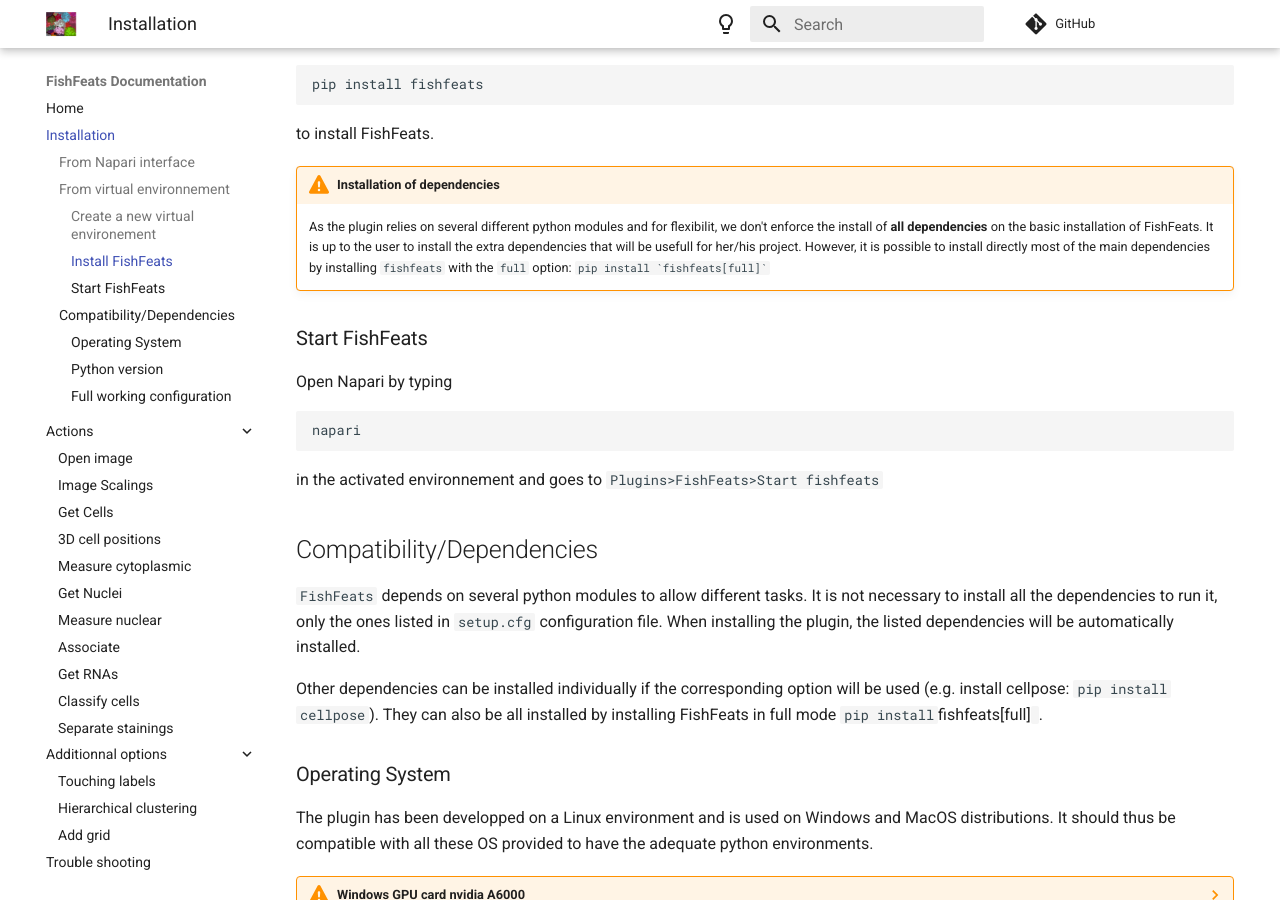
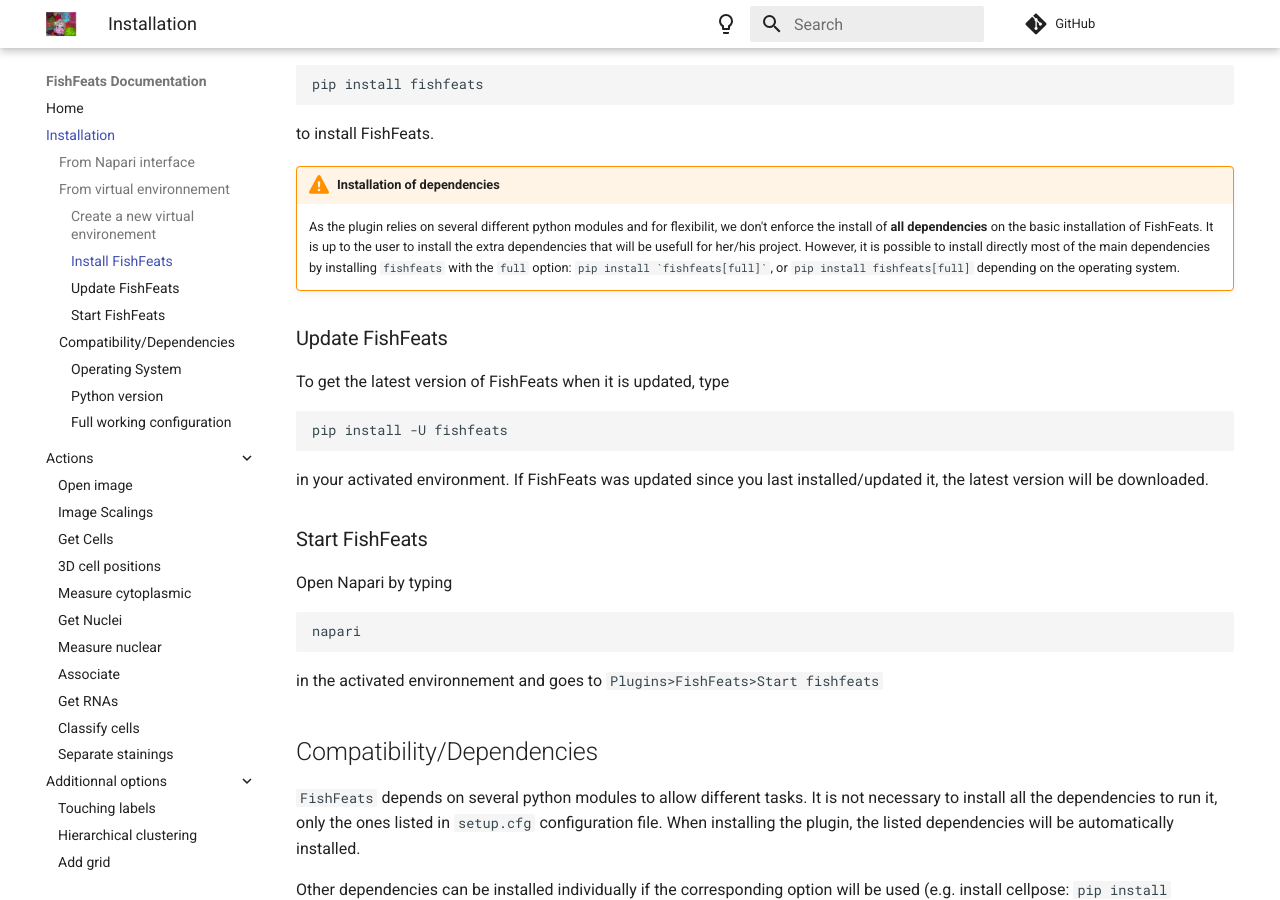
Before and after one commit to gletort/FishFeats, an MkDocs documentation site: the page built from docs/Installation.md, in a window 1280 px wide and 900 px high, scrolled down 912 px. Built offline with MkDocs 1.6.1 and Material for MkDocs 9.7.7, drawn with Linux system fonts in a browser that asks for light colours; comment, search, counter and statistics services are not loaded.

Commit message:
doc update

````diff
--- a/docs/Installation.md
+++ b/docs/Installation.md
@@ -34,7 +34,17 @@
 !!! warning "Installation of dependencies"
 	As the plugin relies on several different python modules and for flexibilit, we don't enforce the install of **all dependencies** on the basic installation of FishFeats.
 	It is up to the user to install the extra dependencies that will be usefull for her/his project.
-	However, it is possible to install directly most of the main dependencies by installing `fishfeats` with the `full` option: ```pip install `fishfeats[full]` ```
+	However, it is possible to install directly most of the main dependencies by installing `fishfeats` with the `full` option: ```pip install `fishfeats[full]` ```, or ```pip install fishfeats[full]``` depending on the operating system.
+
+
+### Update FishFeats
+
+To get the latest version of FishFeats when it is updated, type
+```
+pip install -U fishfeats
+```
+in your activated environment.
+If FishFeats was updated since you last installed/updated it, the latest version will be downloaded.
 
 ### Start FishFeats
 
````
